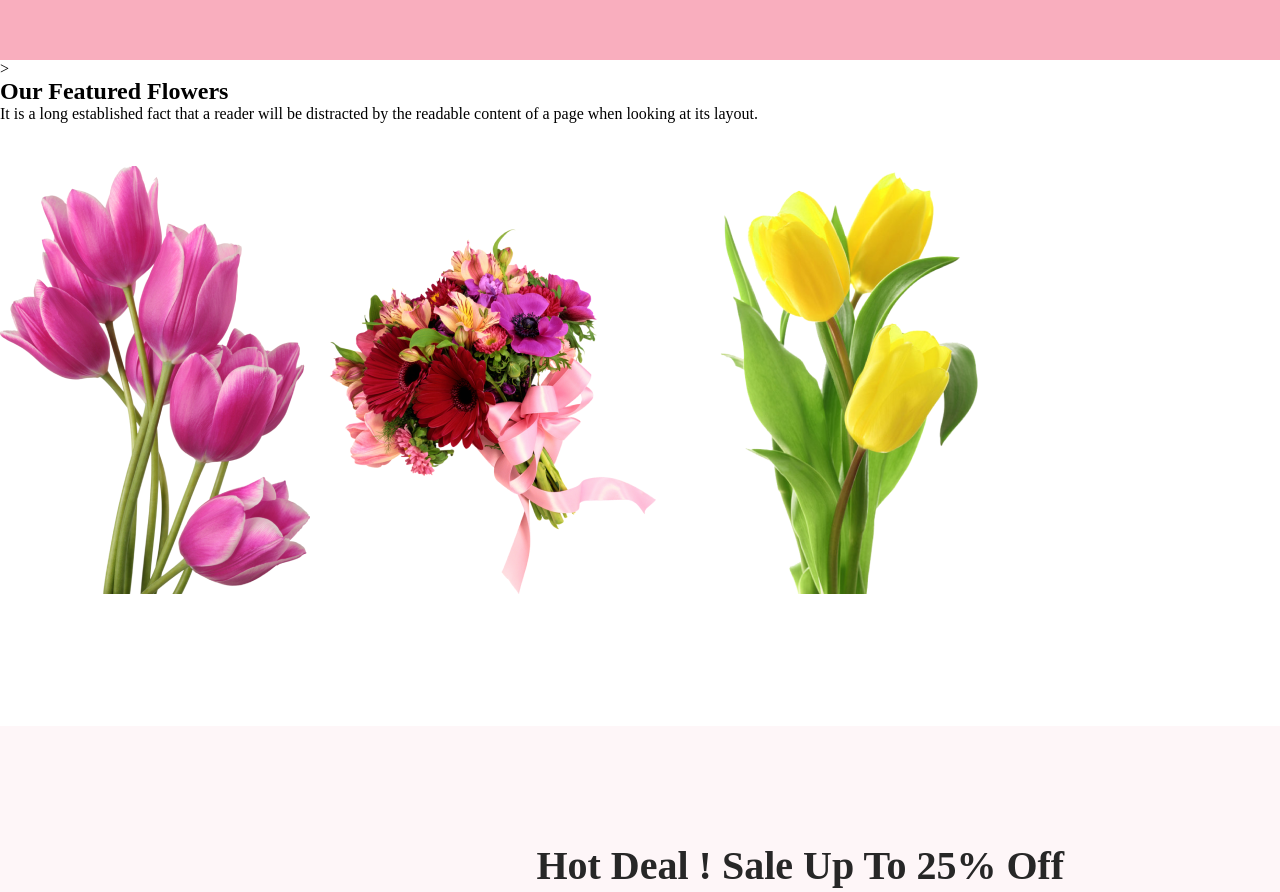
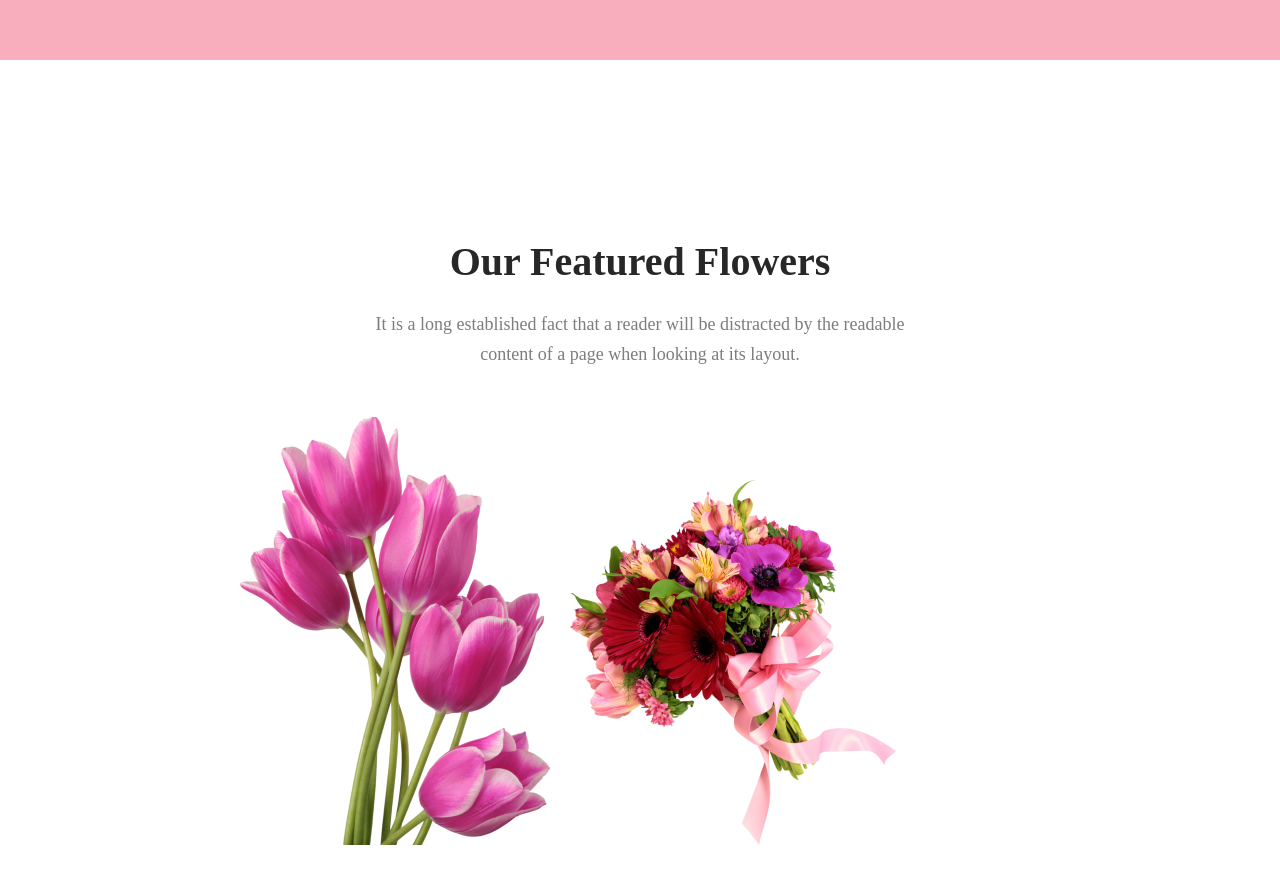
Before and after one commit to Zinath22/online-flower-shop-assignment-1, a plain HTML site: page index.html in a window 1280 px wide. Shown: the part 790-1682 px from the top of the page. Drawn offline with Linux system fonts and the light colour scheme.

Commit message:
feature section added

```diff
--- a/index.html
+++ b/index.html
@@ -28,11 +28,11 @@
                 </div>
             </section>
             <section>
-                <div>
-                    <div>>
-                <h1>Our Featured Flowers</h1>
-                <p>It is a long established fact that a reader will be distracted by the readable content of a page when looking at its layout.</p></div>
-                <div>
+                <div class="feature">
+                    <div>
+                <h1 class="flower-feature">Our Featured Flowers</h1>
+                <p class="feature-description">It is a long established fact that a reader will be distracted by the readable <br>content of a page when looking at its layout.</p></div>
+                <div class="feature-image">
                     <img src="images/pngwing 6.png" alt="">
                     <img src="images/pngwing 5.png" alt="">
                     <img src="images/pngwing 7.png" alt="">
--- a/style.css
+++ b/style.css
@@ -50,6 +50,36 @@
     margin-right: 417px;
     margin-bottom: 162px;
 
+}
+.feature{
+    margin-top: 178px;
+    align-items: center;
+}
+.flower-feature{
+    text-align: center;
+    color: #272727;
+text-align: center;
+font-size: 40px;
+font-style: normal;
+font-weight: 800;
+line-height: normal;
+margin-bottom: 24px;
+
+}
+.feature-description{
+
+    color: rgba(39, 39, 39, 0.60);
+    text-align: center;
+    font-size: 18px;
+    font-style: normal;
+    font-weight: 400;
+    line-height: 30px;
+    margin-bottom: 48px;
+}
+.feature-image{
+    margin-left: 240px;
+    margin-right: 240px;
+    gap: 24px;
 }
 
 .sale-contaier {
```
